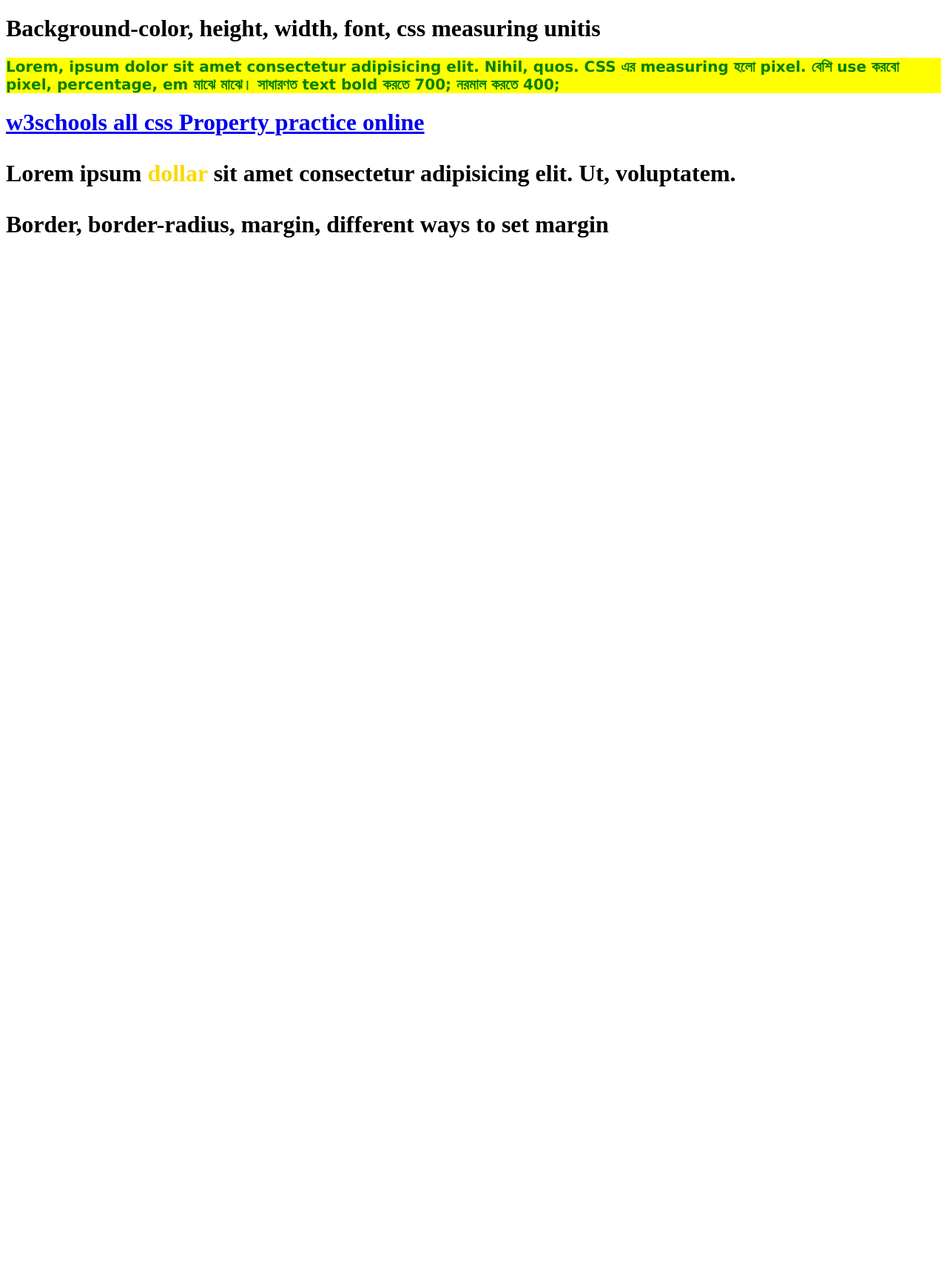
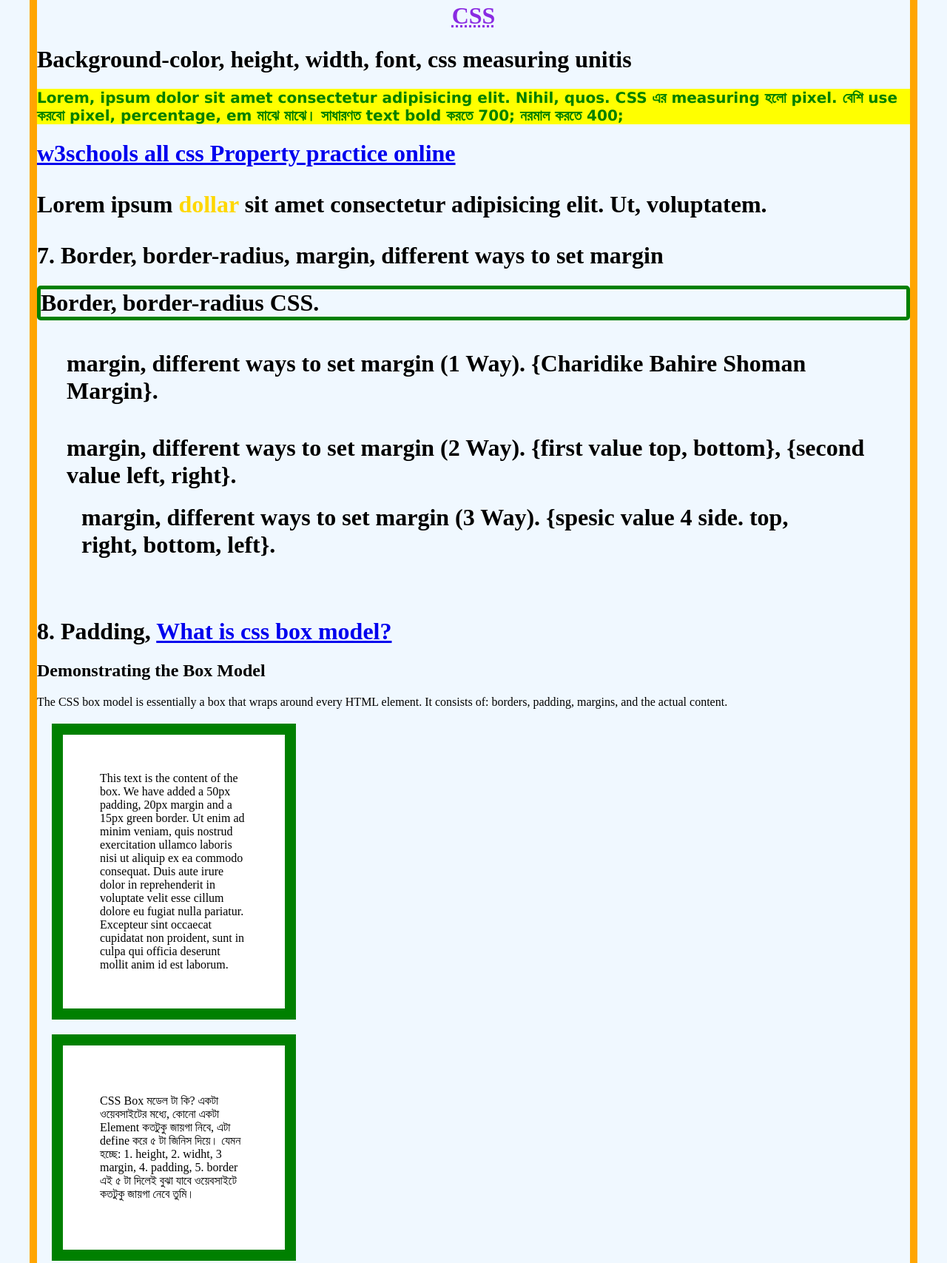
Before and after one commit to Forhad-Khan-Alif/2practice-ProgrammingHero1B, a plain HTML site: page index.html in a window 1280 px wide. Shown: the part 1069-2776 px from the top of the page at 74% size. Before the commit the page ends 1413 px from the top, so only its background shows below. Drawn offline with Linux system fonts and the light colour scheme.

Commit message:
All HTML CSS Programming Hero 1 Add

```diff
--- a/index.html
+++ b/index.html
@@ -4,8 +4,8 @@
 <head>
     <meta charset="UTF-8">
     <meta http-equiv="X-UA-Compatible" content="IE=edge">
-    <!-- <meta name="viewport" content="width=device-width, initial-scale=1.0"> -->
-    <meta name="viewport" content="width=device-width, initial-scale=1, shrink-to-fit=no">
+    <meta name="viewport" content="width=device-width, initial-scale=1.0">
+    <!-- <meta name="viewport" content="width=device-width, initial-scale=1, shrink-to-fit=no"> -->
     <link rel="stylesheet" href="style.css">
     <title>2practice-ProgrammingHero1B 11-7-22</title>
 </head>
@@ -53,10 +53,45 @@
     <hr>
     <h1 id="abbrviation_tag"> <abbr title="Cascading Style Sheets">CSS</abbr></h1>
     <h1>Background-color, height, width, font, css measuring unitis</h1>
-    <p id="background_colorpractice">Lorem, ipsum dolor sit amet consectetur adipisicing elit. Nihil, quos. CSS  এর measuring হলো pixel. বেশি use করবো pixel, percentage, em মাঝে মাঝে। সাধারণত text bold করতে 700; নরমাল করতে 400;</p>
-    <h1><a href="https://www.w3schools.com/css/default.asp" target="_blank">w3schools all css Property practice online</a>
-    <p>Lorem ipsum <span>dollar</span> sit amet consectetur adipisicing elit. Ut, voluptatem.</p>
-    <h1>Border, border-radius, margin, different ways to set margin</h1>
+    <p id="background_colorpractice">Lorem, ipsum dolor sit amet consectetur adipisicing elit. Nihil, quos. CSS এর
+        measuring হলো pixel. বেশি use করবো pixel, percentage, em মাঝে মাঝে। সাধারণত text bold করতে 700; নরমাল করতে 400;
+    </p>
+    <h1><a href="https://www.w3schools.com/css/default.asp" target="_blank">w3schools all css Property practice
+            online</a>
+        <p>Lorem ipsum <span>dollar</span> sit amet consectetur adipisicing elit. Ut, voluptatem.</p>
+        <h1>7. Border, border-radius, margin, different ways to set margin</h1>
+        <h1 id="border_style">Border, border-radius CSS.</h1>
+        <h1 id="one_way">margin, different ways to set margin (1 Way). {Charidike Bahire Shoman Margin}.</h1>
+        <h1 id="two_way">margin, different ways to set margin (2 Way). {first value top, bottom}, {second value left,
+            right}.</h1>
+        <h1 id="three_way">margin, different ways to set margin (3 Way). {spesic value 4 side. top, right, bottom,
+            left}.</h1>
+        <h1>8. Padding, <a href="https://www.w3schools.com/css/css_boxmodel.asp" target="_blank">What is css box
+                model?</a>
+        </h1>
+        <h2>Demonstrating the Box Model</h2>
+        <p>The CSS box model is essentially a box that wraps around every HTML element. It consists of: borders,
+            padding, margins, and the actual content.
+        </p>
+        <div id="css_boxmodel">This text is the content of the box. We have added a 50px padding, 20px margin and a 15px
+            green border. Ut
+            enim ad minim veniam, quis nostrud exercitation ullamco laboris nisi ut aliquip ex ea commodo consequat.
+            Duis aute irure dolor in reprehenderit in voluptate velit esse cillum dolore eu fugiat nulla pariatur.
+            Excepteur sint occaecat cupidatat non proident, sunt in culpa qui officia deserunt mollit anim id est
+            laborum.
+        </div>
+        <div id="css_boxmodel">
+            <p>
+                CSS Box মডেল টা কি? একটা ওয়েবসাইটের মধ্যে, কোনো একটা Element কতটুকু জায়গা নিবে, এটা define করে ৫ টা জিনিস দিয়ে। যেমন হচ্ছে: 1. height, 2. widht, 3 margin, 4. padding, 5. border
+                এই ৫ টা দিলেই বুঝা যাবে ওয়েবসাইটে কতটুকু জায়গা নেবে তুমি।
+            </p>
+        </div>
+        <h1>9. text align, float, display, inline block, inline-block, external css</h1>
+        <div id="text_align_float_display_inline_block">
+            <p>Lorem ipsum, dolor sit amet consectetur adipisicing elit. Architecto impedit nisi explicabo omnis eius in, placeat quidem adipisci ducimus, error delectus. Dolore corporis quod harum nostrum libero quam ducimus placeat, qui, saepe unde consequatur molestiae omnis. Harum officiis commodi numquam, incidunt fugit nisi culpa! Esse eligendi quae deleniti excepturi enim alias aspernatur vel praesentium magnam vero animi voluptatum obcaecati suscipit iusto officiis vitae incidunt, necessitatibus dolorem, eius inventore minus ipsum et. Incidunt impedit eius, porro, modi numquam odit, harum labore quam voluptatem repellendus recusandae. Voluptatem quis inventore culpa voluptatum nobis voluptatibus tenetur eum aperiam modi, accusantium pariatur saepe ratione magnam.</p>
+        </div>
+
+
 
 
 
--- a/style.css
+++ b/style.css
@@ -1,14 +1,26 @@
+body{
+    /* margin: 40px; */
+    margin-top: 40px;
+    margin-right: 40px;
+    margin-left: 40px;
+    border: 10px solid orange;
+    border-radius: 5px;
+    background-color: aliceblue;
+
+}
 #img_w3logo {
     display: block;
     margin-left: auto;
     margin-right: auto;
     width: 10%;
 }
-#abbrviation_tag{
+
+#abbrviation_tag {
     text-align: center;
     color: blueviolet;
 }
-#background_colorpractice{
+
+#background_colorpractice {
     color: green;
     background-color: yellow;
     width: 100%;
@@ -16,6 +28,47 @@
     font-size: 20px;
     font-weight: 700;
 }
-span{
+
+span {
     color: gold;
 }
+
+#border_style {
+    border: 5px solid green;
+    border-radius: 5px;
+}
+
+#one_way {
+    margin: 40px;
+}
+
+#two_way {
+    margin: 20px 40px;
+}
+
+#three_way {
+    margin: 20px 100px 80px 60px;
+}
+
+/* evabeo lekha jay margin. */
+/* p{
+    margin-top: 40px;
+    margin-right: 10px;
+    margin-bottom: 10px;
+    margin-left: 50px;
+} */
+#css_boxmodel {
+    background-color: white;
+    width: 200px;
+    border: 15px solid green;
+    padding: 50px;
+    margin: 20px;
+}
+#text_align_float_display_inline_block{
+    border: 1px solid purple;
+    border-radius: 20px;
+    margin: 1%;
+    width: 30%;
+    float: left;
+    display: inline-block;
+}
```
